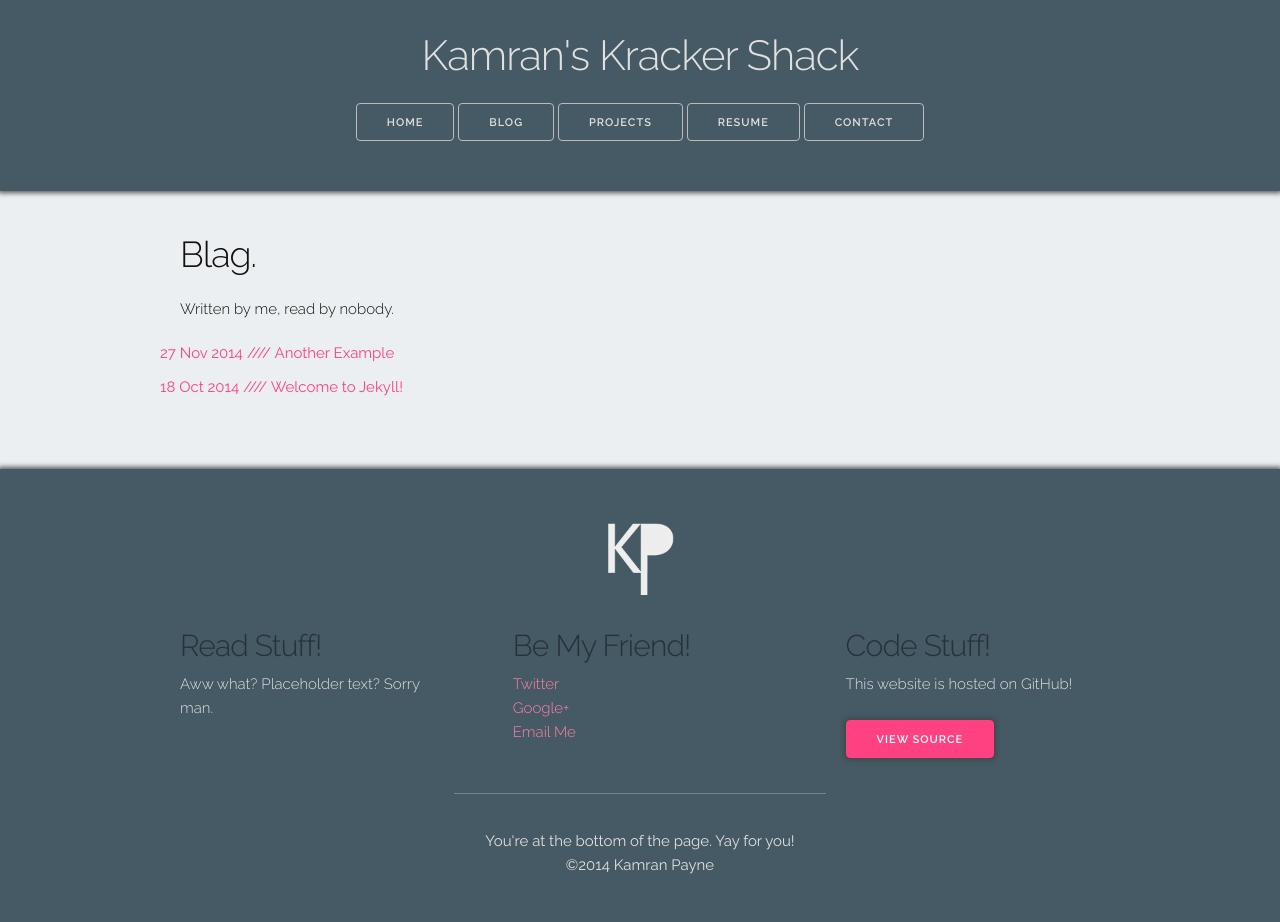
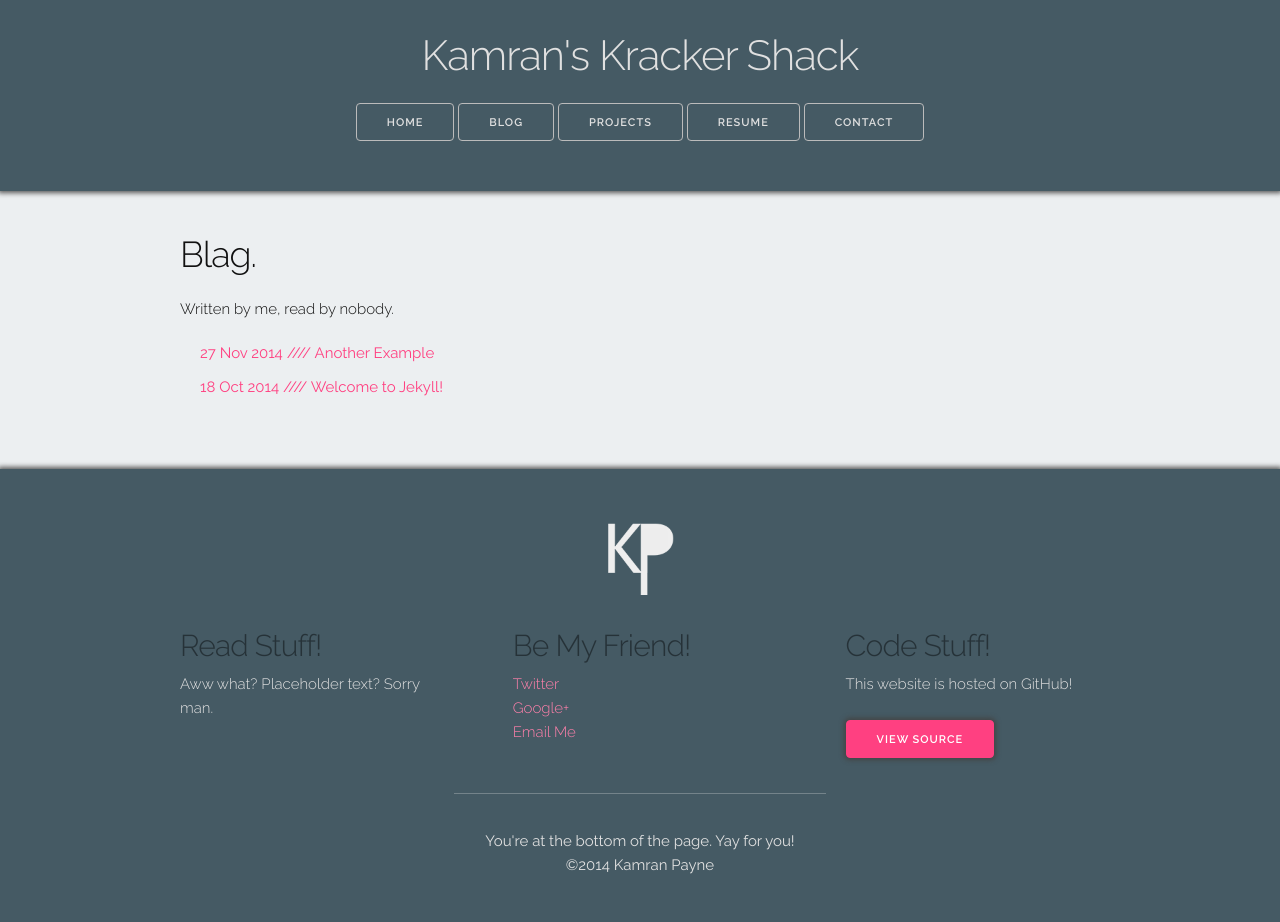
Before and after one commit to kmrn/kmrn.github.io, a Jekyll site: the page built from blog/index.html, in a window 1280 px wide. Built offline with Jekyll 4.4.1, drawn with Linux system fonts in a browser that asks for light colours.

Commit message:
add padding to post lists, add contact sass partial

```diff
--- /dev/null
+++ b/_sass/_contact-style.scss
@@ -0,0 +1,2 @@
+//_contact-style.scss
+//styles for /contact/ go here
--- a/_sass/_index-style.scss
+++ b/_sass/_index-style.scss
@@ -158,8 +158,8 @@
       }
     }
 
-    // .posts {
-    //   padding-left: 40px;
+    .posts {
+      padding-left: 40px;
 
     //   .post-link-entry {
     //     .post-link {
@@ -170,6 +170,6 @@
     //       font-size: 150%;
     //     }
     //   }
-    // }
+    }
   }
 }
--- a/blog/index.html
+++ b/blog/index.html
@@ -10,19 +10,13 @@ This page will appear when you visit /blog -->
     <div class="row">
       <h3>Blag.</h3>
       <h6>Written by me, read by nobody.</h6>
-      <div class="posts">
-        <ul>
-          {% for post in site.posts %}
-            {% if post.layout == "project" %}
-              <!-- do nothing -->
-            {% else if %}
-              <li class="post-link-entry">
-                <a href="{{ post.url }}" class="post-link">{{ post.date | date_to_string }} <span class="link-divider">////</span> {{ post.title }}</a>
-              </li>
-            {% endif %}
-          {% endfor %}
-        </ul>
-      </div>
+      <ul class="posts">
+        {% for post in site.categories.blog %}
+          <li class="post-link-entry">
+            <a href="{{ post.url }}" class="post-link">{{ post.date | date_to_string }} <span class="link-divider">////</span> {{ post.title }}</a>
+          </li>
+        {% endfor %}
+      </ul>
     </div>
   </section>
 </div>
--- a/css/main.scss
+++ b/css/main.scss
@@ -103,7 +103,7 @@ dl {
 	//@import "blog-style";
 	@import "projects-style";
 	//@import "resume-style";
-	//@import "contact-style";
+	@import "contact-style";
 
 	@import "footer-style";
 }
```
